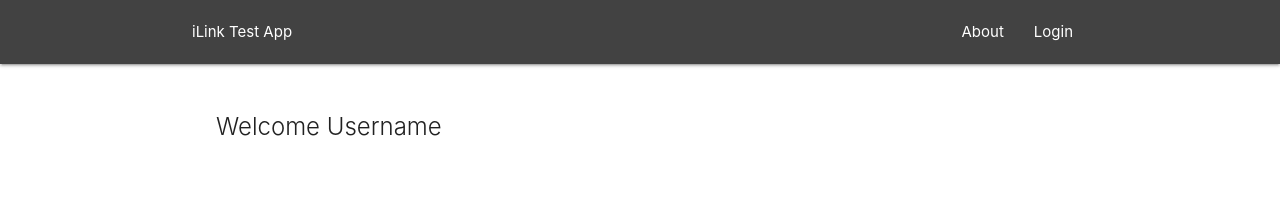
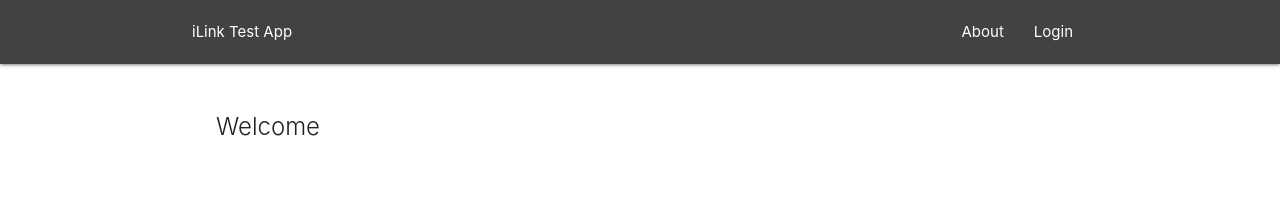
Before and after one commit to azamatbekmurat/userLoginTestApp, a React (Create React App) app: page /welcome in a window 1280 px wide. Shown: the top 201 px of the page. Built offline with nearby package versions, Linux system fonts and the light colour scheme.

Commit message:
pass user email as props to welcome child component

```diff
--- a/src/components/Login.jsx
+++ b/src/components/Login.jsx
@@ -1,5 +1,4 @@
 import React, { Component } from "react";
-import { Redirect } from "react-router";
 import { Link } from "react-router-dom";
 import Welcome from "./WelcomeUser";
 
@@ -39,7 +38,11 @@ class Login extends Component {
 
   render() {
     if (this.state.toWelcome === true) {
-      return <Redirect to="/Welcome" />;
+      return (
+        <Link to={"/welcome"}>
+          <Welcome user={this.state.email} />
+        </Link>
+      );
     }
     return (
       <div className="container">
--- a/src/components/WelcomeUser.jsx
+++ b/src/components/WelcomeUser.jsx
@@ -1,11 +1,11 @@
 import React from "react";
 
-const WelcomeUser = () => {
+const WelcomeUser = ({ user }) => {
   return (
     <div className="container section project-details">
       <div className="card z-depth-0">
         <div className="card-content">
-          <span className="card-title">Welcome Username</span>
+          <span className="card-title">Welcome {user}</span>
         </div>
       </div>
     </div>
```
